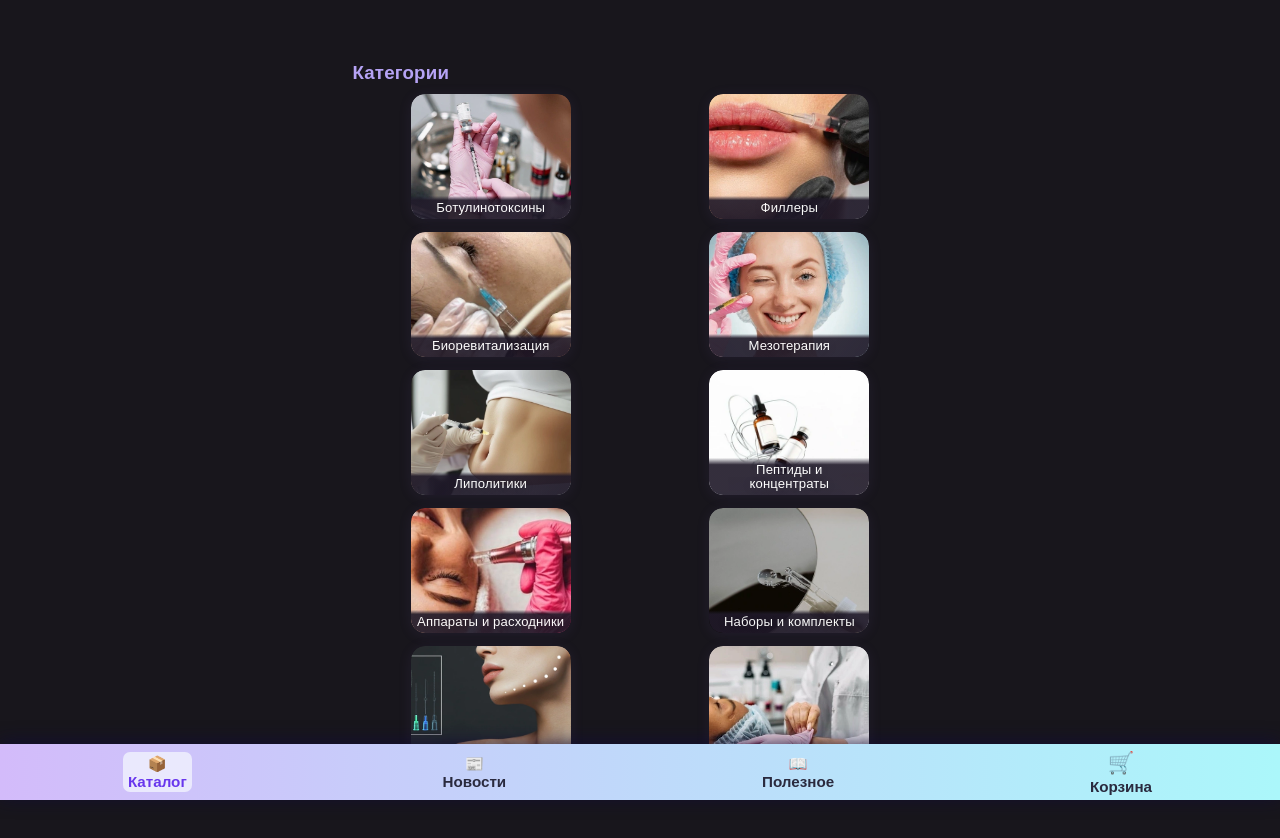
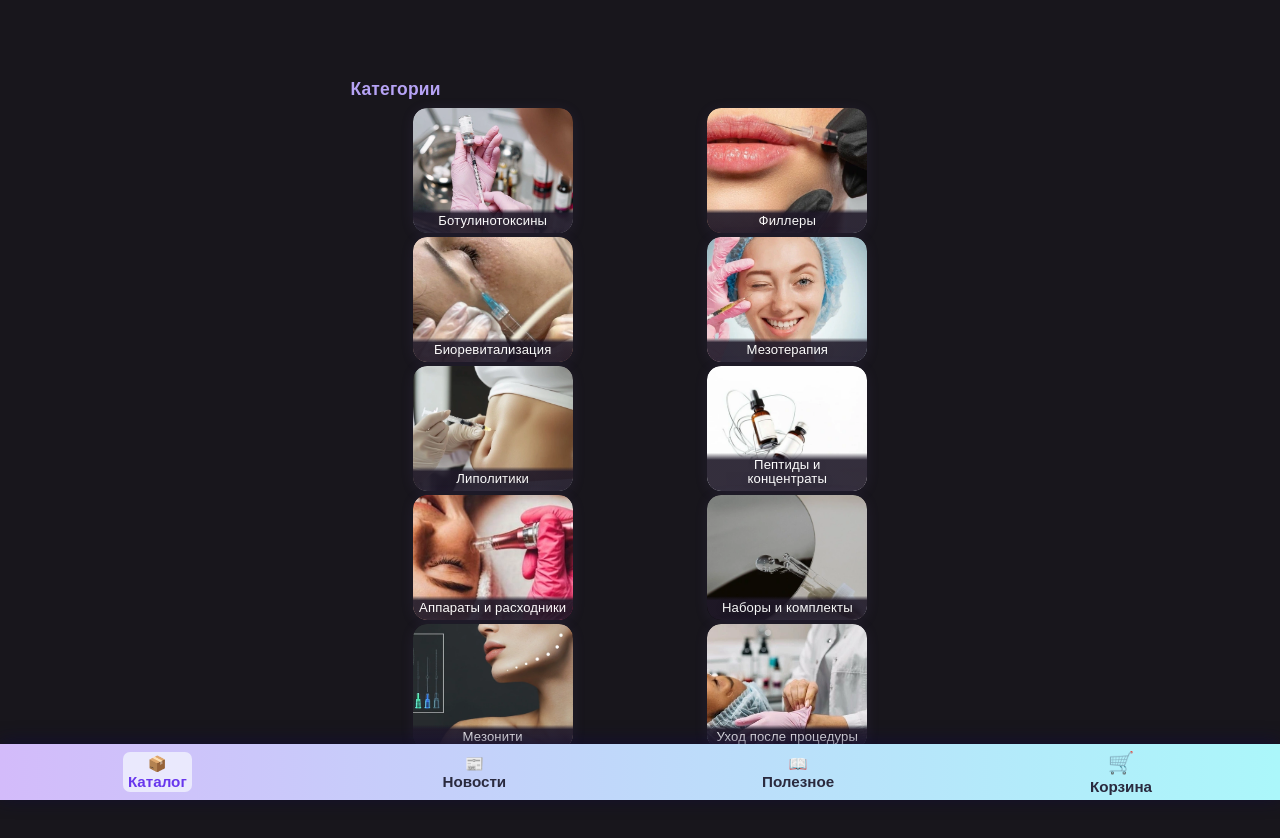
Before and after one commit to AlexSalavat/facade-stone-app, a React (Vite) app: page /catalog in a window 1280 px wide. Shown: the top 838 px of the page. Built offline with nearby package versions, Linux system fonts and the light colour scheme.

Commit message:
first dsjjjj

```diff
--- a/src/components/CategoryView.css
+++ b/src/components/CategoryView.css
@@ -1,36 +1,35 @@
-/* CategoryView.css — Сетка категорий */
 .category-list-page {
-  padding-top: 18px;
-  padding-bottom: 10px;
+  padding-top: 13px;
+  padding-bottom: 6px;
   max-width: 500px;
   margin: 0 auto;
 }
 
 .category-list-title {
-  font-size: 1.17rem;
+  font-size: 1.09rem;
   color: #b6a3f5;
   font-weight: 700;
   letter-spacing: 0.01em;
-  margin-bottom: 10px;
-  margin-left: 6px;
+  margin-bottom: 8px;
+  margin-left: 4px;
 }
 
 .category-cards-grid {
   display: grid;
   grid-template-columns: repeat(2, 1fr);
-  gap: 13px 10px;
+  gap: 4px 2px;  /* минимальный разрез между карточками */
   justify-items: center;
   width: 100%;
 }
 
-/* Мобила — делаем сетку более плотной */
+/* Мобила — чуть меньше отступы */
 @media (max-width: 700px) {
   .category-list-page {
     max-width: 100vw;
-    padding-top: 8px;
-    padding-bottom: 4px;
+    padding-top: 5px;
+    padding-bottom: 2px;
   }
   .category-cards-grid {
-    gap: 8px 2vw;
+    gap: 2px 1px;
   }
 }
```
